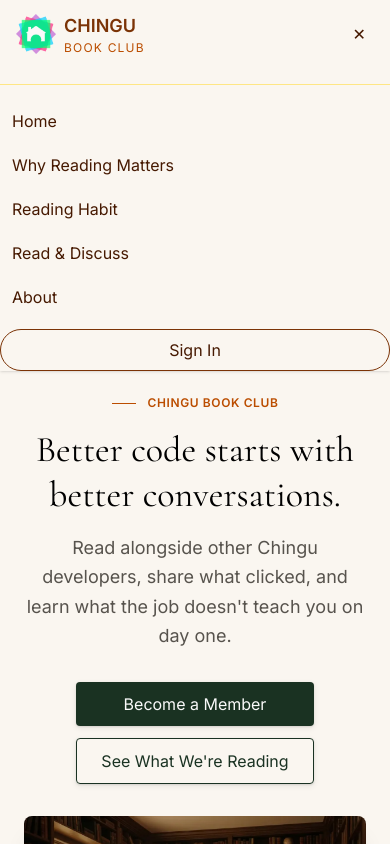
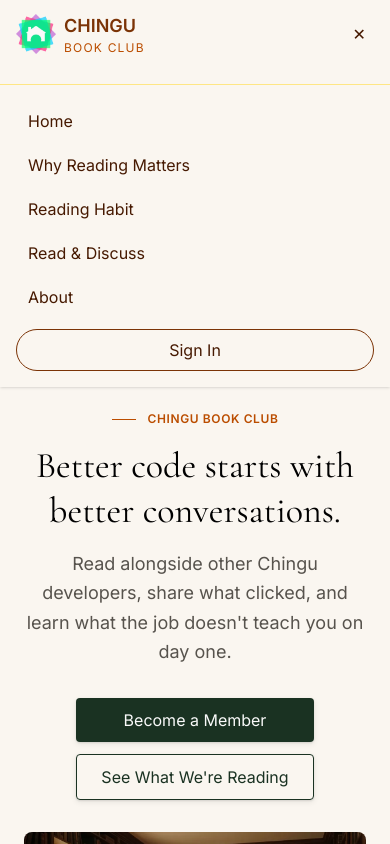
Before and after one commit to chingu-voyages/V62-tier3-team-34, an Angular app in the folder client/: page / in a window 390 px wide. Both pictures are taken after a click on the button "Toggle navigation menu". Shown: the top 844 px of the page. Built offline with nearby package versions, Linux system fonts and the light colour scheme.

Commit message:
update mobile navigation styles for improved padding and layout

```diff
--- a/client/src/app/header/header.html
+++ b/client/src/app/header/header.html
@@ -84,7 +84,7 @@
   @if (menuOpen()) {
     <nav
       id="mobile-navigation"
-      class="md:hidden flex flex-col gap-1 pt-4 mt-4 border-t
+      class="md:hidden flex flex-col gap-1 pt-4 px-4 pb-4 mt-4 border-t
        border-amber-200"
       aria-label="Mobile navigation">
       <a
```
